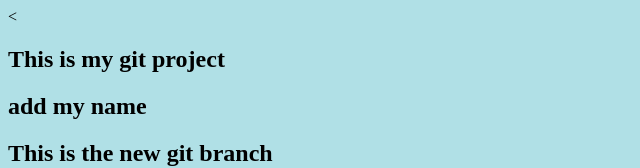
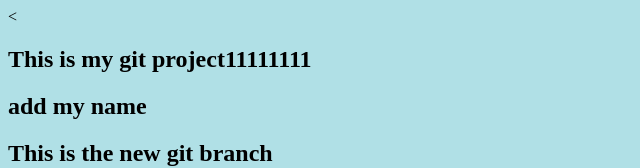
Before and after one commit to dixitsky-g/learngit, a plain HTML site: page index.html in a window 1280 px wide. Shown: the top 168 px of the page, without its empty margins (0-640 px from the left). Drawn offline with Linux system fonts and the light colour scheme.

Commit message:
heading modified

```diff
--- a/index.html
+++ b/index.html
@@ -14,13 +14,14 @@
     </head>
     <body>
         <section>
-        <h1>This is my git project</h1>
+        <h1>This is my git project11111111</h1>
         <h1>add my name</h1>
         <h1>This is the new git branch</h1>
         <a href="">This is a link</a>
         <p>I live in kolkata</p>
         <p>Major in Electrical engineer</p>
         <table>Table added</table>
+
     </section>
     </body>
 </html>
```
